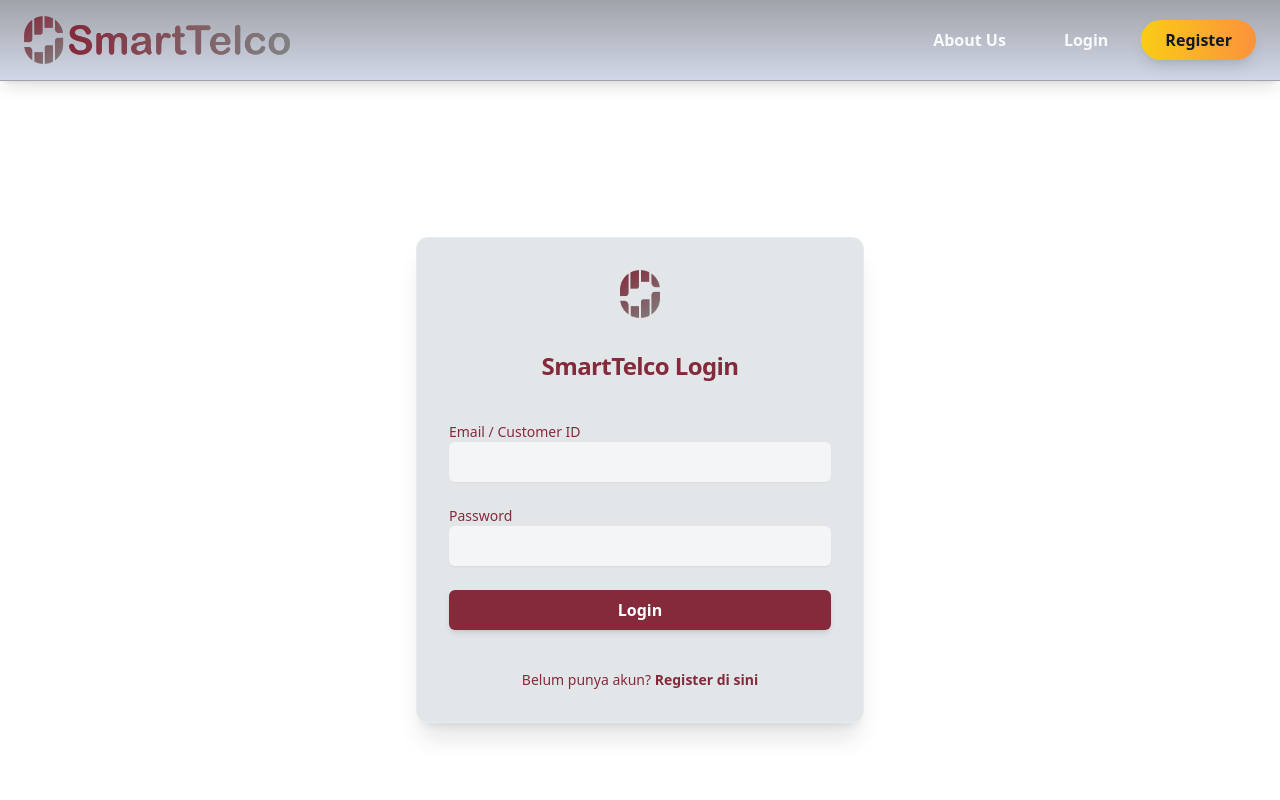
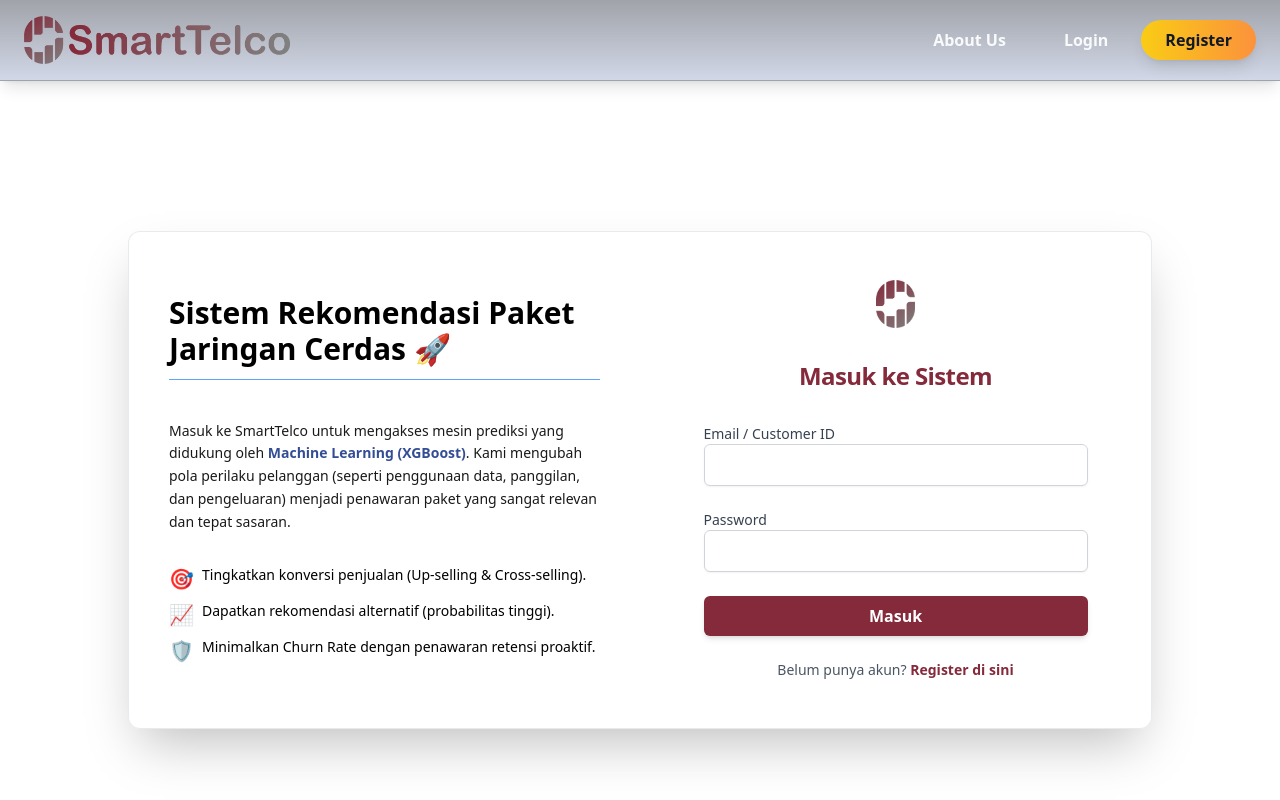
Before and after one commit to MargohanL23/SMARTTELCO-RECOMMENDATION, a Vue app in the folder SmartTelco-FrontEnd/: page /login in a window 1280 px wide. Shown: the top 800 px of the page. Built offline with nearby package versions, Linux system fonts and the light colour scheme.

Commit message:
Perbaharuan pada Login dan Register

```diff
--- a/SmartTelco-FrontEnd/src/views/AboutUsView.vue
+++ b/SmartTelco-FrontEnd/src/views/AboutUsView.vue
@@ -17,7 +17,7 @@
         <h1 class="text-5xl md:text-6xl font-extrabold text-white tracking-widest uppercase drop-shadow-lg">
           About Us
         </h1>
-        <div class="w-24 h-1 bg-[#FFC107] mx-auto mt-0 rounded-full"></div>
+        <div class="w-24 h-1 bg-[#FFC107] mx-auto mt-4 rounded-full"></div>
       </div>
 
       <div class="absolute bottom-0 left-0 w-full overflow-hidden leading-none z-20">
--- a/SmartTelco-FrontEnd/src/views/HomeView.vue
+++ b/SmartTelco-FrontEnd/src/views/HomeView.vue
@@ -17,14 +17,14 @@
 
             <div class="flex flex-col justify-center space-y-8">
               <div>
-                <h1 class="text-5xl md:text-6xl font-black text-transparent bg-clip-text bg-gradient-to-r from-blue-800 via-blue-400 to-cyan-300 leading-tight tracking-tight mb-4 text-center">
+                <h1 class="text-5xl md:text-6xl font-black text-transparent bg-clip-text bg-gradient-to-r from-red-800 via-red-400 to-cyan-300 leading-tight tracking-tight mb-4 text-center">
                   Sistem Rekomendasi Paket Telco Cerdas
                 </h1>
                 <div class="h-1 w-24 bg-gradient-to-r from-yellow-400 to-orange-400 rounded-full"></div>
               </div>
 
               <p class="text-blue-750/200 text-lg leading-relaxed font-light text-justify">
-                Didukung oleh <span class="font-semibold text-blue-900">Machine Learning (XGBoost)</span>, sistem ini melakukan personalisasi penawaran paket dengan akurasi tinggi. Kami menganalisis secara multidimensi pola perilaku pelanggan—mulai dari frekuensi top-up, rata-rata penggunaan data (GB), durasi panggilan (Menit), hingga skor keluhan—untuk memprediksi penawaran yang paling optimal.
+                Didukung oleh <span class="font-semibold text-red-900">Machine Learning (XGBoost)</span>, sistem ini melakukan personalisasi penawaran paket dengan akurasi tinggi. Kami menganalisis secara multidimensi pola perilaku pelanggan—mulai dari frekuensi top-up, rata-rata penggunaan data (GB), durasi panggilan (Menit), hingga skor keluhan—untuk memprediksi penawaran yang paling optimal.
               </p>
 
               <p class="text-blue-750/100 text-base font-light">
@@ -61,7 +61,7 @@
         :class="{'opacity-100 translate-y-0': isBusinessVisible, 'opacity-0 translate-y-10': !isBusinessVisible}"
       >
         <div class="text-center mb-16">
-          <h2 class="text-4xl md:text-5xl font-black text-transparent bg-clip-text bg-gradient-to-r from-blue-500 to-cyan-300 mb-4">
+          <h2 class="text-4xl md:text-5xl font-black text-transparent bg-clip-text bg-gradient-to-r from-red-500 to-cyan-300 mb-4">
             Nilai Bisnis & Inovasi
           </h2>
           <div class="h-1 w-32 bg-gradient-to-r from-yellow-400 to-orange-400 rounded-full mx-auto"></div>
@@ -123,7 +123,7 @@
         :class="{'opacity-100 translate-y-0': isOffersVisible, 'opacity-0 translate-y-10': !isOffersVisible}"
       >
         <div class="text-center mb-16">
-          <h2 class="text-4xl md:text-5xl font-black text-transparent bg-clip-text bg-gradient-to-r from-blue-500 to-cyan-300 mb-4">
+          <h2 class="text-4xl md:text-5xl font-black text-transparent bg-clip-text bg-gradient-to-r from-red-500 to-cyan-300 mb-4">
             Jelajahi Jenis Penawaran Kami
           </h2>
           <p class="text-lg text-gray-700 max-w-3xl mx-auto">
--- a/SmartTelco-FrontEnd/src/views/LoginView.vue
+++ b/SmartTelco-FrontEnd/src/views/LoginView.vue
@@ -1,8 +1,28 @@
-// SmartTelco-FrontEnd\src\views\LoginView.vue
+<template>
+  <div class="min-h-screen flex items-center justify-center bg-gradient-to-br from-white-900 to-purple-900 p-4">
+    <div class="w-full max-w-5xl grid grid-cols-1 lg:grid-cols-2 rounded-xl shadow-2xl overflow-hidden bg-gray-300/60 backdrop-blur-md border border-white/20">
 
-<template>
-    <div class="min-h-screen flex items-center justify-center" >
-      <div class="w-full max-w-md rounded-xl shadow-xl p-8 bg-gray-300/60 backdrop-blur-md border border-white/20">
+      <div class="hidden lg:flex flex-col justify-center p-10 space-y-6 text-red text-left"
+           style="background-color:white;"> <h2 class="text-3xl font-extrabold mb-4 border-b border-blue-400 pb-3">
+          Sistem Rekomendasi Paket Jaringan Cerdas 🚀
+        </h2>
+        <p class="text-sm leading-relaxed opacity-90">
+          Masuk ke SmartTelco untuk mengakses mesin prediksi yang didukung oleh <span class="font-semibold text-blue-900">Machine Learning (XGBoost)</span>. Kami mengubah pola perilaku pelanggan (seperti penggunaan data, panggilan, dan pengeluaran) menjadi penawaran paket yang sangat relevan dan tepat sasaran.
+        </p>
+        <ul class="text-sm space-y-2 pt-2">
+          <li class="flex items-start">
+            <span class="text-yellow-400 mr-2 text-xl">🎯</span> Tingkatkan konversi penjualan (Up-selling & Cross-selling).
+          </li>
+          <li class="flex items-start">
+            <span class="text-yellow-400 mr-2 text-xl">📈</span> Dapatkan rekomendasi alternatif (probabilitas tinggi).
+          </li>
+          <li class="flex items-start">
+            <span class="text-yellow-400 mr-2 text-xl">🛡️</span> Minimalkan Churn Rate dengan penawaran retensi proaktif.
+          </li>
+        </ul>
+      </div>
+
+      <div class="w-full p-8 md:p-12 flex flex-col justify-center bg-white">
 
         <div class="sm:mx-auto sm:w-full sm:max-w-sm">
           <img
@@ -11,30 +31,30 @@
             alt="SmartTelco"
           />
           <h2 class="mt-8 text-center text-2xl font-bold tracking-tight" style="color:#842A3B;">
-            SmartTelco Login
+            Masuk ke Sistem
           </h2>
         </div>
 
-        <div class="mt-10 sm:mx-auto sm:w-full sm:max-w-sm">
+        <div class="mt-8 sm:mx-auto sm:w-full sm:max-w-sm">
           <form class="space-y-6" @submit.prevent="handleLogin">
 
             <div>
-              <label class="block text-sm font-medium" style="color:#842A3B;">Email / Customer ID</label>
+              <label class="block text-sm font-medium text-gray-700">Email / Customer ID</label>
               <input
                 v-model="identifier"
                 type="text"
                 required
-                class="block w-full rounded-md px-3 py-2 bg-white/60 outline-none text-gray-800 placeholder-gray-500 shadow-sm"
+                class="block w-full rounded-md px-3 py-2 border border-gray-300 outline-none text-gray-800 placeholder-gray-500 shadow-sm focus:ring-blue-500 focus:border-blue-500"
               />
             </div>
 
             <div>
-              <label class="block text-sm font-medium" style="color:#842A3B;">Password</label>
+              <label class="block text-sm font-medium text-gray-700">Password</label>
               <input
                 v-model="password"
                 type="password"
                 required
-                class="block w-full rounded-md px-3 py-2 bg-white/60 outline-none text-gray-800 placeholder-gray-500 shadow-sm"
+                class="block w-full rounded-md px-3 py-2 border border-gray-300 outline-none text-gray-800 placeholder-gray-500 shadow-sm focus:ring-blue-500 focus:border-blue-500"
               />
             </div>
 
@@ -42,14 +62,14 @@
 
             <button
               type="submit"
-              class="w-full rounded-md px-3 py-2 text-white font-semibold shadow-md hover:opacity-90"
+              class="w-full rounded-md px-3 py-2 text-white font-semibold shadow-md hover:opacity-90 transition"
               style="background-color:#842A3B;"
             >
-              Login
+              Masuk
             </button>
           </form>
 
-          <p class="mt-10 text-center text-sm" style="color:#842A3B;">
+          <p class="mt-6 text-center text-sm text-gray-600">
             Belum punya akun?
             <router-link to="/register" class="font-semibold hover:underline" style="color:#842A3B;">
               Register di sini
@@ -59,10 +79,11 @@
 
       </div>
     </div>
+  </div>
 </template>
 
-
 <script>
+// (Script block tetap sama, tidak ada perubahan fungsional)
 import { ref } from "vue";
 import { apiPost } from "../utils/api";
 import { saveUser } from "../utils/storage";
@@ -92,9 +113,6 @@
       }
 
       saveUser(res);
-
-      // --- BARIS PERBAIKAN PENTING ---
-      // Memberi sinyal ke seluruh aplikasi (termasuk Header) bahwa login berhasil
       window.dispatchEvent(new CustomEvent('login-success'));
 
       if (res.role === "Admin") router.push("/Admin");
--- a/SmartTelco-FrontEnd/src/views/RegistrationView.vue
+++ b/SmartTelco-FrontEnd/src/views/RegistrationView.vue
@@ -1,6 +1,28 @@
 <template>
-      <div class="min-h-screen flex items-center justify-center" >
-      <div class="w-full max-w-md rounded-xl shadow-xl p-8 bg-gray-300/60 backdrop-blur-md border border-white/20">
+  <div class="min-h-screen flex items-center justify-center bg-gradient-to-br from-white-900 to-purple-900 p-4">
+    <div class="w-full max-w-5xl grid grid-cols-1 lg:grid-cols-2 rounded-xl shadow-2xl overflow-hidden bg-gray-300/60 backdrop-blur-md border border-white/20">
+
+      <div class="hidden lg:flex flex-col justify-center p-10 space-y-6 text-red text-left"
+           style="background-color:white;"> <h2 class="text-3xl font-extrabold mb-4 border-b border-blue-400 pb-3">
+          Daftar untuk Akses Penuh
+        </h2>
+        <p class="text-sm leading-relaxed opacity-90">
+          Bergabunglah dengan <span class="font-semibold text-red-700">SmartTelco</span> untuk mendapatkan rekomendasi paket yang dirancang khusus untuk pola penggunaan Anda.
+        </p>
+        <ul class="text-sm space-y-2 pt-2">
+          <li class="flex items-start">
+            <span class="text-yellow-400 mr-2 text-xl">✅</span> Mendapatkan Produk layanan terbaik.
+          </li>
+          <li class="flex items-start">
+            <span class="text-yellow-400 mr-2 text-xl">⏱️</span> Akses langsung ke fitur simulasi dan hasil.
+          </li>
+          <li class="flex items-start">
+            <span class="text-yellow-400 mr-2 text-xl">🔒</span> Data Anda aman dan terenkripsi.
+          </li>
+        </ul>
+      </div>
+
+      <div class="w-full p-8 md:p-12 flex flex-col justify-center bg-white">
 
         <div class="sm:mx-auto sm:w-full sm:max-w-sm">
           <img
@@ -9,30 +31,30 @@
             alt="SmartTelco"
           />
           <h2 class="mt-8 text-center text-2xl font-bold tracking-tight" style="color:#842A3B;">
-          SmartTelco Register
+            Daftar Akun Baru
           </h2>
         </div>
 
-      <form @submit.prevent="handleRegister" class="mt-10 space-y-6">
+        <form @submit.prevent="handleRegister" class="mt-8 space-y-6">
 
           <div>
-          <label class="block text-sm font-medium" style="color:#842A3B;">Email</label>
+            <label class="block text-sm font-medium text-gray-700">Email</label>
             <input
               v-model="email"
               type="email"
               required
-            class="block w-full rounded-md bg-white/60 px-3 py-2 text-gray-800 placeholder-gray-500 shadow-sm outline-none"
+              class="block w-full rounded-md px-3 py-2 border border-gray-300 outline-none text-gray-800 placeholder-gray-500 shadow-sm focus:ring-blue-500 focus:border-blue-500"
               placeholder="example@mail.com"
             />
           </div>
 
           <div>
-          <label class="block text-sm font-medium" style="color:#842A3B;">Password</label>
+            <label class="block text-sm font-medium text-gray-700">Password</label>
             <input
               v-model="password"
               type="password"
               required
-            class="block w-full rounded-md bg-white/60 px-3 py-2 text-gray-800 placeholder-gray-500 shadow-sm outline-none"
+              class="block w-full rounded-md px-3 py-2 border border-gray-300 outline-none text-gray-800 placeholder-gray-500 shadow-sm focus:ring-blue-500 focus:border-blue-500"
               placeholder="Minimal 6 karakter"
             />
           </div>
@@ -41,13 +63,13 @@
 
           <button
             type="submit"
-          class="w-full rounded-md px-3 py-2 text-white font-semibold shadow-md hover:opacity-90"
+            class="w-full rounded-md px-3 py-2 text-white font-semibold shadow-md hover:opacity-90 transition"
             style="background-color:#842A3B;"
           >
             Register
           </button>
 
-        <p class="text-sm text-center mt-4" style="color:#842A3B;">
+          <p class="mt-6 text-sm text-center text-gray-600">
             Sudah punya akun?
             <router-link to="/login" class="font-semibold hover:underline" style="color:#842A3B;">
               Login di sini
@@ -57,13 +79,11 @@
 
       </div>
     </div>
+  </div>
 </template>
 
-
-
 <script>
-// --- PERBAIKAN ---
-// 1. Impor 'ref' dari 'vue'
+// (Script block tetap sama, tidak ada perubahan fungsional)
 import { ref } from "vue";
 import { apiPost } from "../utils/api";
 import { saveUser } from "../utils/storage";
@@ -72,37 +92,30 @@
 export default {
   setup() {
     const router = useRouter();
-
-    // --- PERBAIKAN ---
-    // 2. Gunakan ref() alih-alih Vue.ref()
     const email = ref("");
     const password = ref("");
     const errorMsg = ref("");
 
     const handleRegister = async () => {
       errorMsg.value = "";
-
       const payload = {
         email: email.value,
         password: password.value,
       };
-
       const res = await apiPost("/register", payload);
 
-      // --- PERBAIKAN (Improvement) ---
-      // Cek 'res.message' untuk error (sesuai app.py)
       if (res.message) {
         errorMsg.value = res.message;
         return;
       }
 
-      // Simpan user baru ke localStorage
       saveUser({
         customer_id: res.customer_id,
-        email: email.value, // Ambil dari input
-        role: "User", // Role default dari backend
+        email: email.value,
+        role: "User",
       });
 
+      window.dispatchEvent(new CustomEvent('login-success')); // Tambahan event setelah register
       router.push("/home");
     };
 
```
Also changed, not shown: 1 other file (tests, documents, lock files or other folders). Lines whose indentation alone changed are shown as unchanged.
